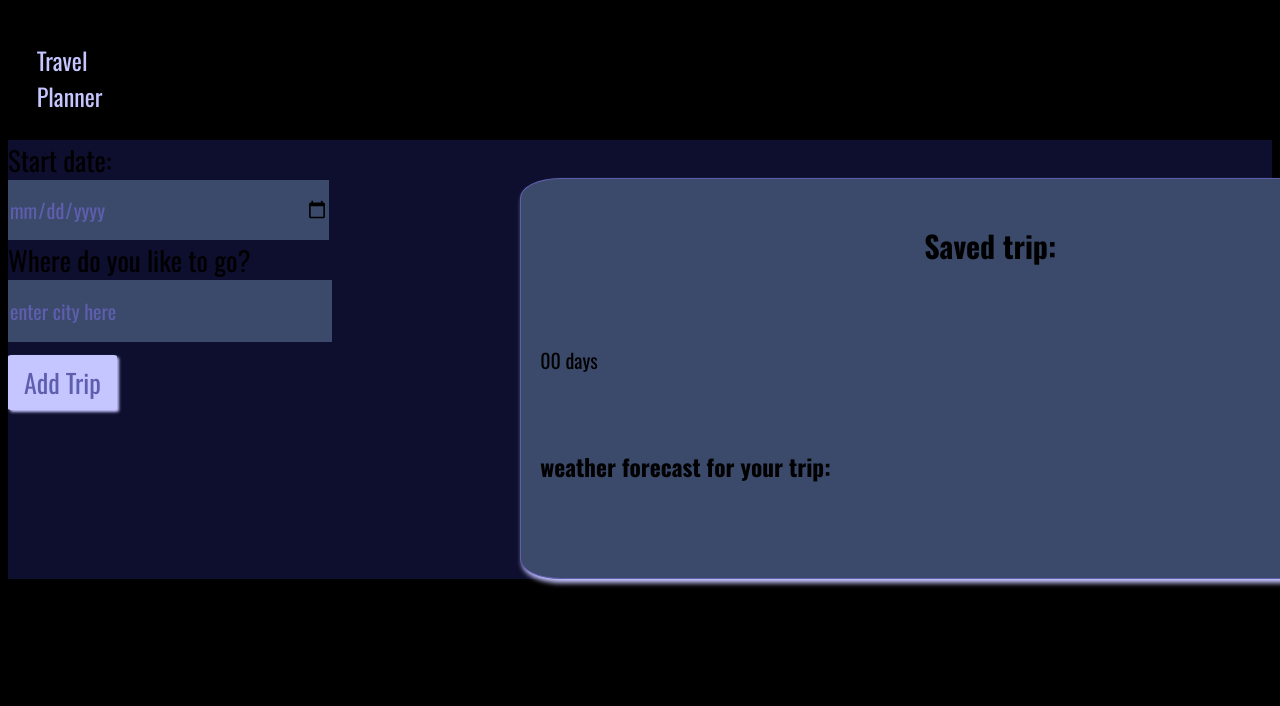
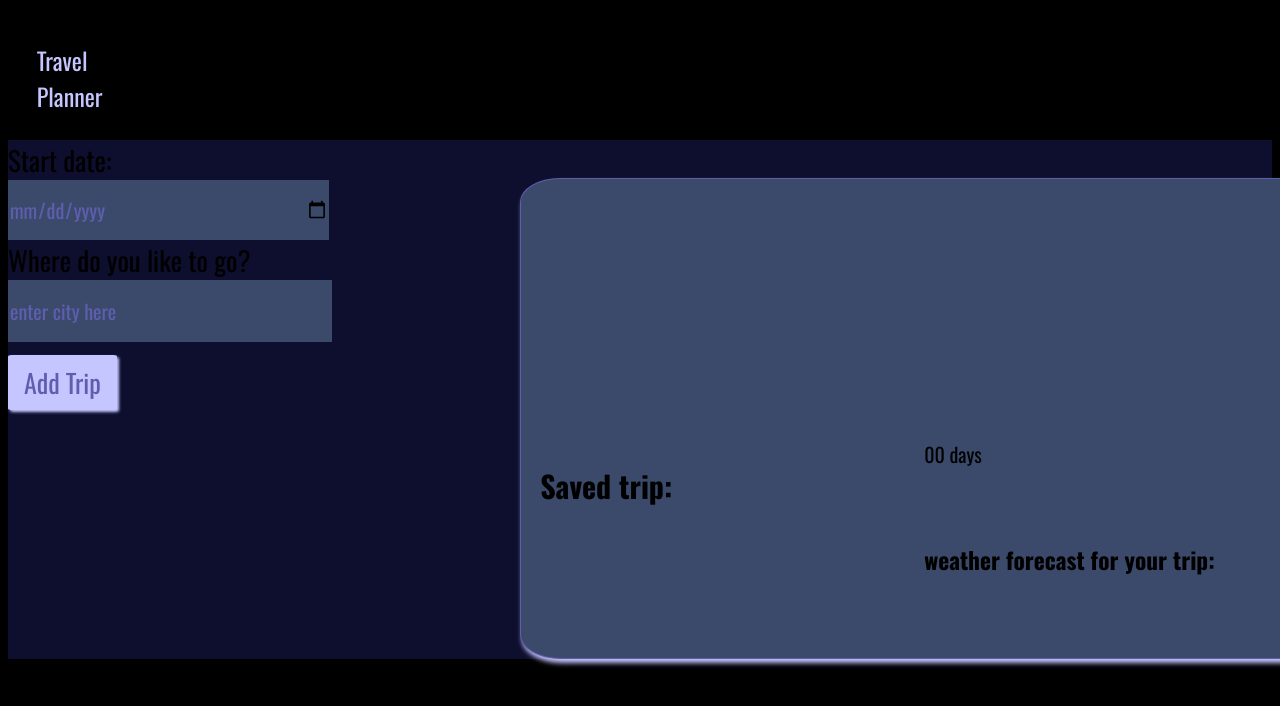
Before and after one commit to Loromi/travel-app, a website built with webpack: page src/client/views/index.html in a window 1280 px wide. Shown: the top 706 px of the page. Built offline with nearby package versions, Linux system fonts and the light colour scheme; a web font is replaced by a local one.

Commit message:
style: fixed invalid grid declarations

```diff
--- a/src/client/styles/style.scss
+++ b/src/client/styles/style.scss
@@ -32,10 +32,10 @@ main{
 }
 
 #trip{
-    grid-area: "trip";
+    grid-area: trip;
     display: grid;
-    grid-template-columns: 1fr 1fr;
-     grid-template-rows: auto;
+    grid-template-columns: 30vw 30vw;
+     grid-template-rows: 30vh 10vh 15vh;
     grid-template-areas:
     "pic pic"
     "header cntdwn"
@@ -51,7 +51,7 @@ main{
 }
 
 #userInput{
-    grid-area: "input";
+    grid-area: input;
     width: 40vw;
 }
 
@@ -70,23 +70,23 @@ header{
 }
 
 #picture{
-    grid-area: "pic";
+    grid-area: pic;
 }
 
 #tripheader{
-    grid-area: "header";
+    grid-area: header;
 }
 
 .countdown{
-    grid-area: "cntdwn";
+    grid-area: cntdwn;
 }
 
 .city{
-    grid-area: "city";
+    grid-area: city;
 }
 
 .weather{
-    grid-area: "weather";
+    grid-area: weather;
 }
 
 .entry{
```
